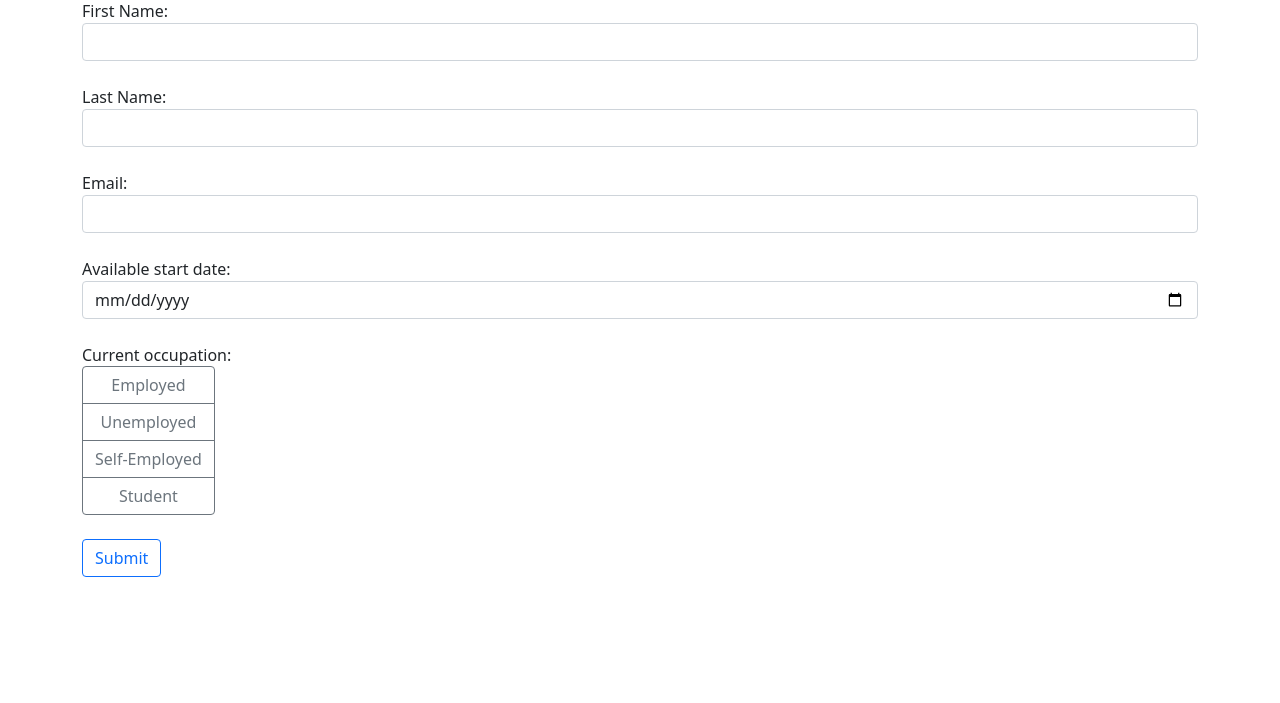
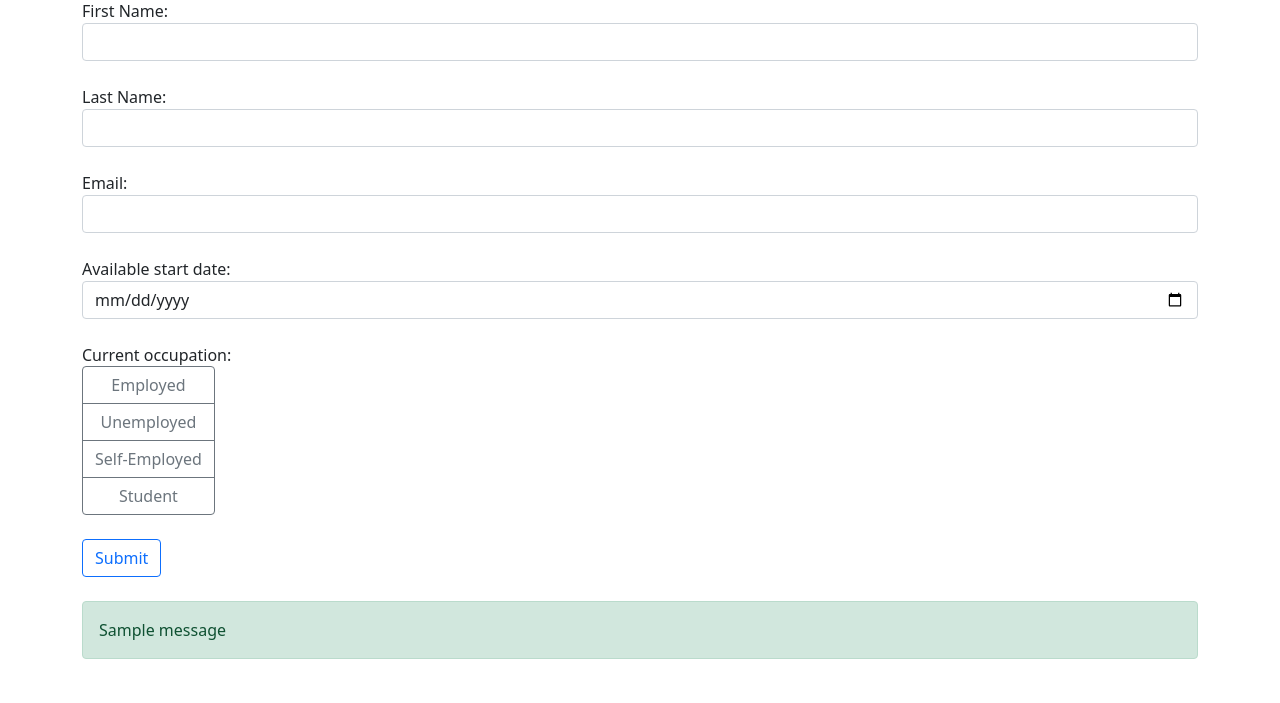
Before and after one commit to Raghav-Portfolio/Web_Dev_Using_Flask, a Flask app: page / in a window 1280 px wide. Shown: the part 97-800 px from the top of the page. Run offline with Flask 3, Linux system fonts and the light colour scheme; one stand-in notice (Sample message) is shown.

Commit message:
Improved User Experience

```diff
--- a/app.py
+++ b/app.py
@@ -1,4 +1,4 @@
-from flask import Flask, render_template, request
+from flask import Flask, render_template, request, flash
 from flask_sqlalchemy import SQLAlchemy
 from datetime import datetime
 
@@ -29,6 +29,7 @@ def index():
         form = Form(first_name=first_name, last_name=last_name, email=email,date=date_obj, occupation=occupation)
         db.session.add(form)
         db.session.commit()
+        flash(f'{first_name}, your form was submitted successfully!', 'success')
 
     return render_template("index.html")
 
--- a/templates/index.html
+++ b/templates/index.html
@@ -43,6 +43,15 @@
                     </div>
                 </div>
                 <button class="btn btn-outline-primary mb-4" type='Submit'>Submit</button>
+                {% with messages = get_flashed_messages() %}
+                {% if messages %}
+                <div class="alert alert-success ">
+                    {% for message in messages %}
+                        {{ message }}
+                    {% endfor %}
+                </div>
+                {% endif %}
+                {% endwith %}
             </form>
         </div>
             <script src="https://code.jquery.com/jquery-3.6.0.min.js"></script>
```
Also changed, not shown: instance/data.db.
